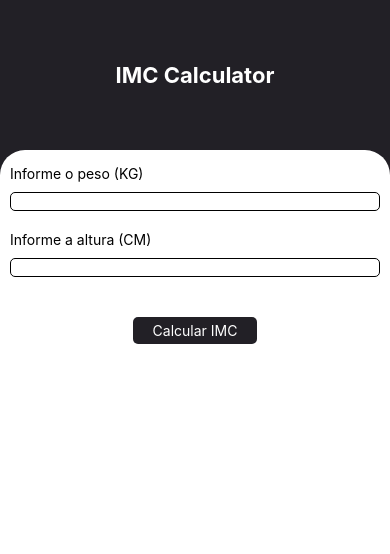
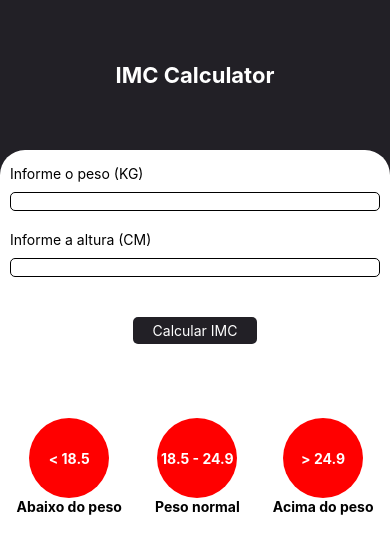
Before and after one commit to whoiscaio/imc-calculator-react-native, a React Native app: screen / in a window 390 px wide. Shown: the top 554 px of the page. Built offline with nearby package versions, Linux system fonts and the light colour scheme.

Commit message:
feat: weight classification container created

```diff
--- a/App.js
+++ b/App.js
@@ -1,6 +1,7 @@
 import { Platform, SafeAreaView, StatusBar, StyleSheet, View } from 'react-native';
 import Header from './src/components/Header';
 import IMCForm from './src/components/IMCForm';
+import WeightClassification from './src/components/WeightClassification';
 
 export default function App() {
   return (
@@ -8,6 +9,7 @@ export default function App() {
       <View style={style.appContainer}>
         <Header />
         <IMCForm />
+        <WeightClassification />
       </View>
     </SafeAreaView>
   );
--- /dev/null
+++ b/src/components/WeightClassification.js
@@ -0,0 +1,63 @@
+import { StyleSheet, Text, View } from 'react-native'
+
+export default function WeightClassification() {
+  const weightClassifications = [
+    {
+      iconText: '< 18.5',
+      label: 'Abaixo do peso',
+      id: 1
+    }, {
+      iconText: '18.5 - 24.9',
+      label: 'Peso normal',
+      id: 2
+    }, {
+      iconText: '> 24.9',
+      label: 'Acima do peso',
+      id: 3
+    }
+  ]
+
+  return (
+    <View style={style.container}>
+      {
+        weightClassifications.map((weight) => (
+          <View key={weight.id} style={style.weightIconContainer}>
+            <View style={style.weightIcon}>
+              <Text style={style.weightIconText}>{weight.iconText}</Text>
+            </View>
+            <Text style={{ fontWeight: 'bold' }}>{weight.label}</Text>
+          </View>
+        ))
+      }
+    </View>
+  )
+}
+
+const style = StyleSheet.create({
+  container: {
+    backgroundColor: '#fff',
+    flex: 1,
+    display: 'flex',
+    flexDirection: 'row',
+    justifyContent: 'space-around'
+  },
+  weightIconContainer: {
+    display: 'flex',
+    alignItems: 'center'
+  },
+  weightIcon: {
+    width: 80,
+    height: 80,
+    backgroundColor: '#f00',
+    marginTop: 50,
+    display: 'flex',
+    alignItems: 'center',
+    justifyContent: 'center',
+    paddingVertical: 20,
+    borderRadius: 40
+  },
+  weightIconText: {
+    color: '#fff',
+    fontWeight: 'bold',
+  }
+})
```
